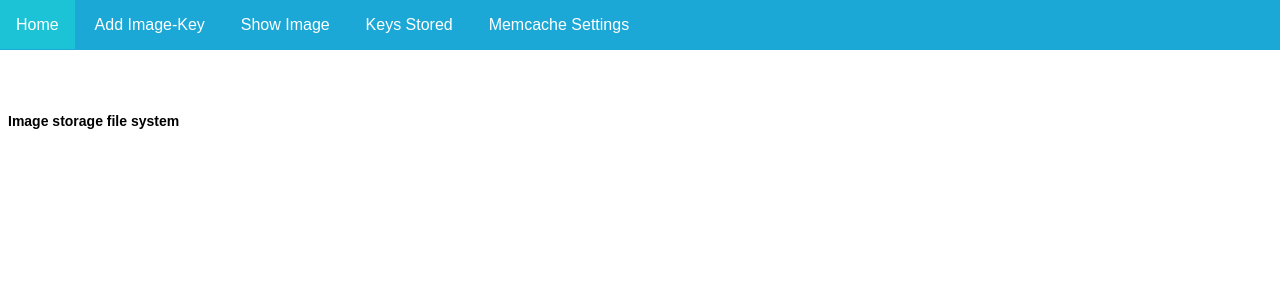
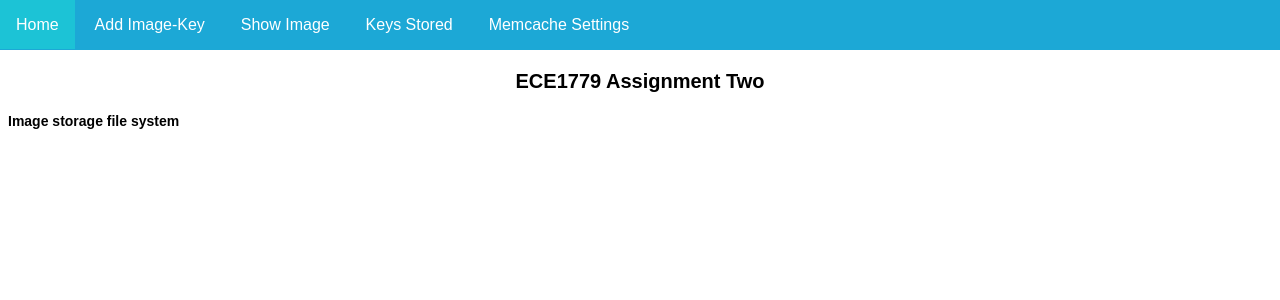
Before and after one commit to RuchitaBhadre/Elastic-web-application-for-image-storage, a Flask app: page / in a window 1280 px wide. Shown: the top 300 px of the page. Run offline with Flask 2, Linux system fonts and the light colour scheme.

Commit message:
Update core-style.css

```diff
--- a/frontend/static/core-style.css
+++ b/frontend/static/core-style.css
@@ -11,7 +11,6 @@ h3 {
   font-size: 20px;
   margin-top: 20px;
   margin-bottom: 20px;
-  color: #fff;
 }
 
 
```
